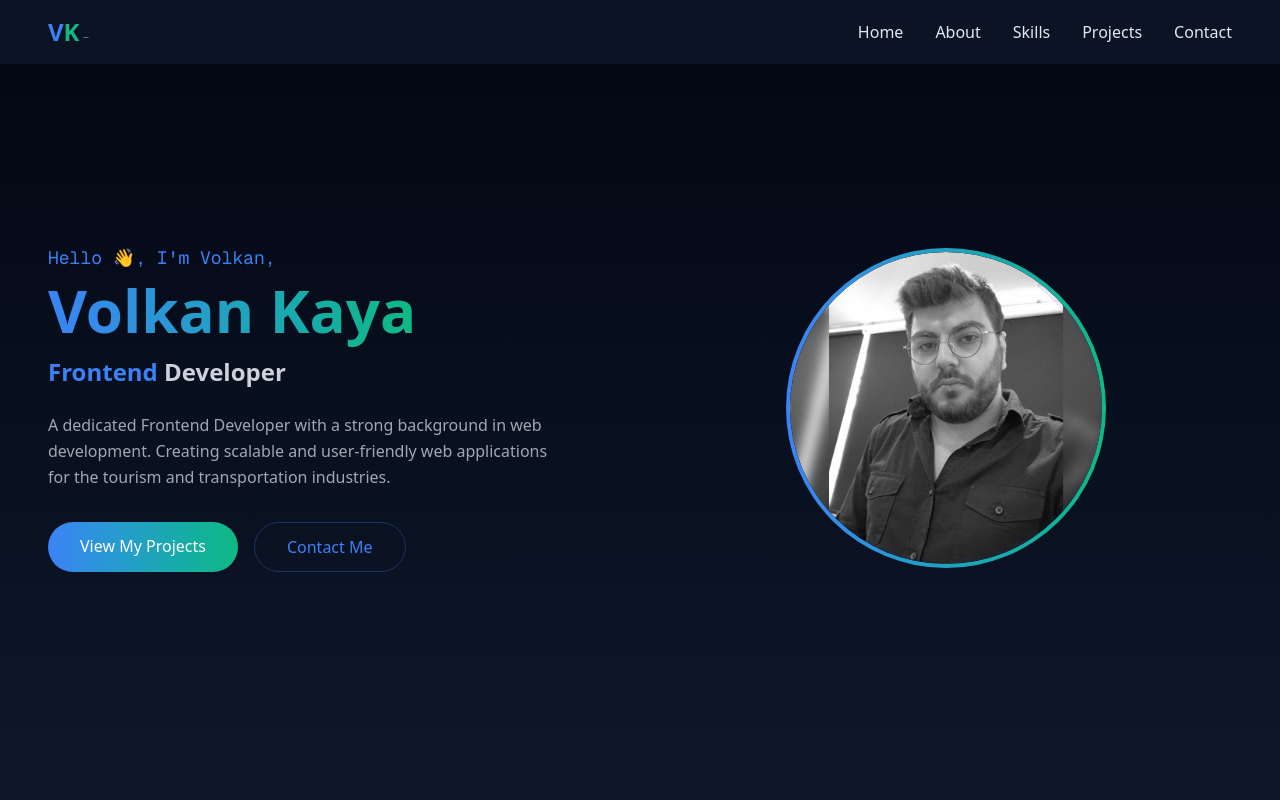
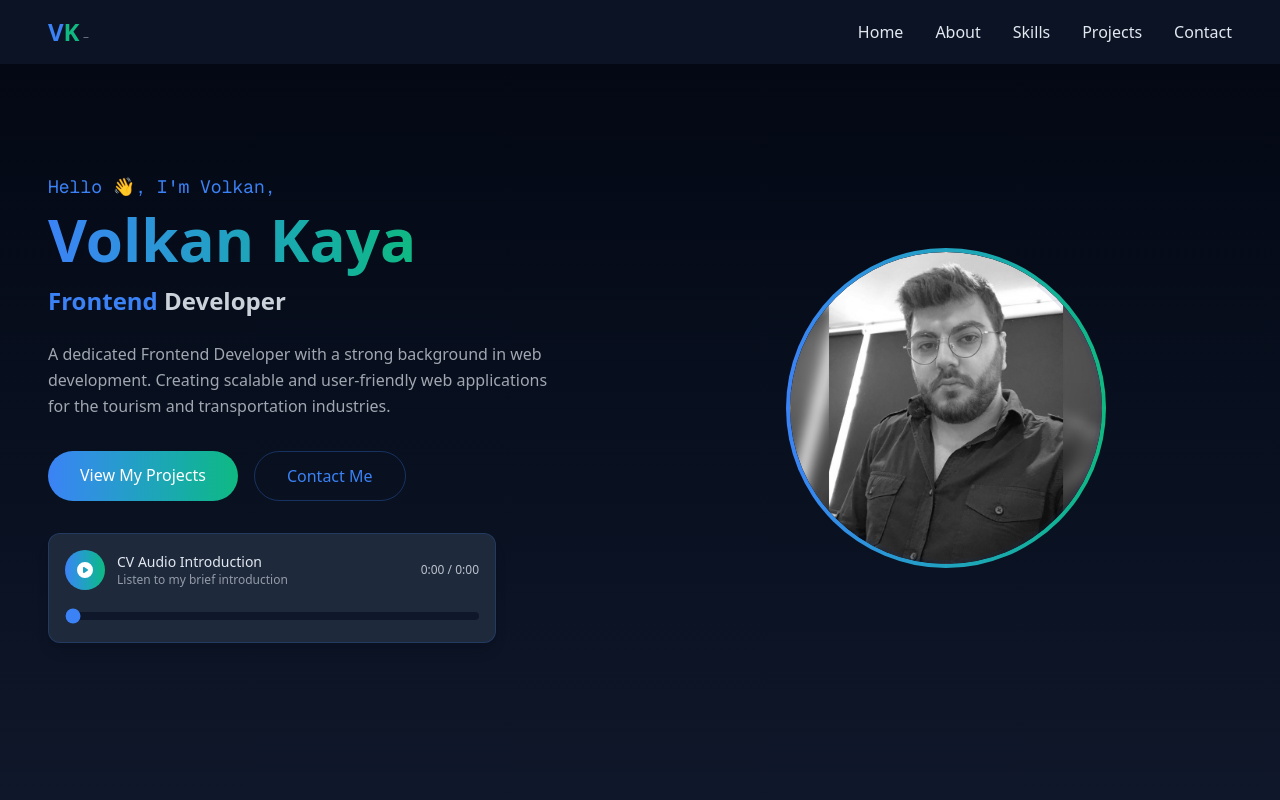
Before and after one commit to VolkanK7/portfolio-website, a Next.js app: page / in a window 1280 px wide. Shown: the top 800 px of the page. Built offline with nearby package versions, Linux system fonts and the light colour scheme.

Commit message:
Add audio player functionality to Hero component; implement play/pause, seek, and time display for CV audio introduction

```diff
--- a/src/components/Hero.tsx
+++ b/src/components/Hero.tsx
@@ -1,8 +1,81 @@
 import { motion } from 'framer-motion';
 import profile from '../../public/profile.jpeg';
 import Image from 'next/image';
+import { useState, useRef, useEffect } from 'react';
 
 const Hero = () => {
+   const [isPlaying, setIsPlaying] = useState(false);
+   const [duration, setDuration] = useState(0);
+   const [currentTime, setCurrentTime] = useState(0);
+   const audioRef = useRef<HTMLAudioElement>(null);
+
+   const togglePlayPause = () => {
+      if (audioRef.current) {
+         if (isPlaying) {
+            audioRef.current.pause();
+         } else {
+            audioRef.current.play();
+         }
+         setIsPlaying(!isPlaying);
+      }
+   };
+
+   const handleTimeUpdate = () => {
+      if (audioRef.current) {
+         setCurrentTime(audioRef.current.currentTime);
+      }
+   };
+
+   const handleLoadedMetadata = () => {
+      if (audioRef.current) {
+         setDuration(audioRef.current.duration);
+      }
+   };
+
+   const handleSeek = (e: React.ChangeEvent<HTMLInputElement>) => {
+      const seekTime = parseFloat(e.target.value);
+      if (audioRef.current) {
+         audioRef.current.currentTime = seekTime;
+         setCurrentTime(seekTime);
+      }
+   };
+
+   const formatTime = (time: number) => {
+      if (!isFinite(time) || isNaN(time)) return '0:00';
+      const minutes = Math.floor(time / 60);
+      const seconds = Math.floor(time % 60);
+      return `${minutes}:${seconds < 10 ? '0' : ''}${seconds}`;
+   };
+
+   useEffect(() => {
+      const audio = audioRef.current;
+      if (audio) {
+         // Force reload the audio element to ensure metadata is loaded
+         audio.load();
+
+         const handleCanPlayThrough = () => {
+            setDuration(audio.duration);
+         };
+
+         audio.addEventListener('timeupdate', handleTimeUpdate);
+         audio.addEventListener('loadedmetadata', handleLoadedMetadata);
+         audio.addEventListener('canplaythrough', handleCanPlayThrough);
+         audio.addEventListener('ended', () => setIsPlaying(false));
+
+         // Try to get duration immediately if already loaded
+         if (audio.readyState >= 2) {
+            setDuration(audio.duration);
+         }
+
+         return () => {
+            audio.removeEventListener('timeupdate', handleTimeUpdate);
+            audio.removeEventListener('loadedmetadata', handleLoadedMetadata);
+            audio.removeEventListener('canplaythrough', handleCanPlayThrough);
+            audio.removeEventListener('ended', () => setIsPlaying(false));
+         };
+      }
+   }, []);
+
    return (
       <section id="hero" className="min-h-screen flex items-center pt-20 pb-16 px-6 md:px-12 bg-gradient-to-b from-[#030712] to-[#0F172A]">
          <div className="container mx-auto">
@@ -74,6 +147,71 @@ const Hero = () => {
                         Contact Me
                      </motion.a>
                   </motion.div>
+
+                  {/* Audio Player */}
+                  <motion.div
+                     className="w-full max-w-md mx-auto mt-8 md:mx-0"
+                     initial={{ opacity: 0, y: 20 }}
+                     animate={{ opacity: 1, y: 0 }}
+                     transition={{ delay: 0.7 }}
+                  >
+                     <div className="bg-[#1E293B] rounded-xl p-4 shadow-lg border border-[#3B82F6]/20">
+                        <div className="flex items-center justify-between mb-3">
+                           <div className="flex items-center">
+                              <motion.button
+                                 onClick={togglePlayPause}
+                                 className="w-10 h-10 flex items-center justify-center rounded-full bg-gradient-to-r from-[#3B82F6] to-[#10B981] text-white"
+                                 whileHover={{ scale: 1.1 }}
+                                 whileTap={{ scale: 0.95 }}
+                              >
+                                 {isPlaying ? (
+                                    <svg xmlns="http://www.w3.org/2000/svg" className="w-5 h-5" viewBox="0 0 20 20" fill="currentColor">
+                                       <path
+                                          fillRule="evenodd"
+                                          d="M18 10a8 8 0 11-16 0 8 8 0 0116 0zM7 8a1 1 0 012 0v4a1 1 0 11-2 0V8zm5-1a1 1 0 00-1 1v4a1 1 0 102 0V8a1 1 0 00-1-1z"
+                                          clipRule="evenodd"
+                                       />
+                                    </svg>
+                                 ) : (
+                                    <svg xmlns="http://www.w3.org/2000/svg" className="w-5 h-5" viewBox="0 0 20 20" fill="currentColor">
+                                       <path
+                                          fillRule="evenodd"
+                                          d="M10 18a8 8 0 100-16 8 8 0 000 16zM9.555 7.168A1 1 0 008 8v4a1 1 0 001.555.832l3-2a1 1 0 000-1.664l-3-2z"
+                                          clipRule="evenodd"
+                                       />
+                                    </svg>
+                                 )}
+                              </motion.button>
+                              <div className="ml-3">
+                                 <p className="text-[#E2E8F0] text-sm font-medium">CV Audio Introduction</p>
+                                 <p className="text-[#E2E8F0]/60 text-xs">Listen to my brief introduction</p>
+                              </div>
+                           </div>
+                           <div className="text-[#E2E8F0]/80 text-xs">
+                              {formatTime(currentTime)} / {formatTime(duration)}
+                           </div>
+                        </div>
+
+                        <div className="w-full">
+                           <input
+                              type="range"
+                              min="0"
+                              max={duration || 100}
+                              step="0.01"
+                              value={currentTime}
+                              onChange={handleSeek}
+                              className="w-full h-2 bg-[#0F172A] rounded-lg appearance-none cursor-pointer accent-[#3B82F6]"
+                              style={{
+                                 background: `linear-gradient(to right, #3B82F6 0%, #3B82F6 ${(currentTime / (duration || 1)) * 100}%, #0F172A ${
+                                    (currentTime / (duration || 1)) * 100
+                                 }%, #0F172A 100%)`,
+                              }}
+                           />
+                        </div>
+
+                        <audio ref={audioRef} src={`/cv_audio.wav`} preload="metadata" />
+                     </div>
+                  </motion.div>
                </motion.div>
 
                <motion.div
```
Also changed, not shown: 1 other file (tests, documents, lock files or other folders).
